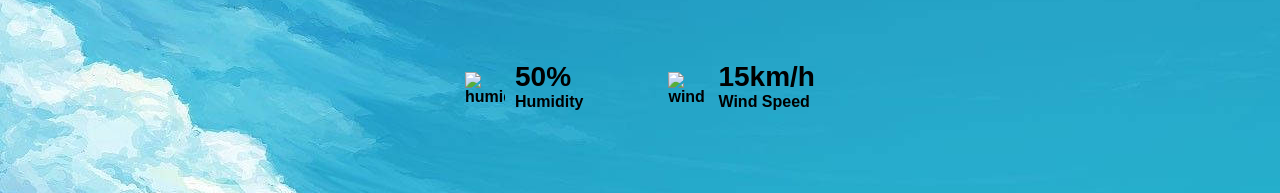
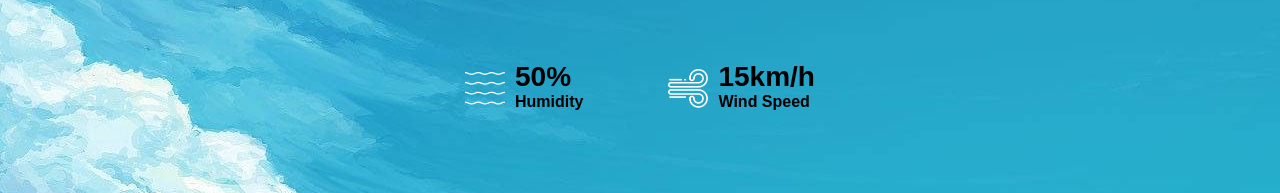
Before and after one commit to Biswajit8280/Weather-forecasting, a plain HTML site: page index.html in a window 1280 px wide. Shown: the part 534-727 px from the top of the page. Drawn offline with Linux system fonts and the light colour scheme.

Commit message:
Update index.html

```diff
--- a/index.html
+++ b/index.html
@@ -23,7 +23,7 @@
                     <p id="date">Thu | Nov 12 | 11:46AM</p>
                     <div class="details">
                         <div class="col">
-                            <img src="images/humidity.png" alt="humidity">
+                            <img src="humidity.png" alt="humidity">
                             <div>
                                 <p class="humidity">50%</p>
                                 <p>Humidity</p>
@@ -33,7 +33,7 @@
                         <div class="wave -two"></div>
                         <div class="wave -three"></div>
                         <div class="col">
-                            <img src="images/wind.png" alt="wind">
+                            <img src="wind.png" alt="wind">
                             <div>
                                 <p class="wind">15km/h</p>
                                 <p>Wind Speed</p>
```
